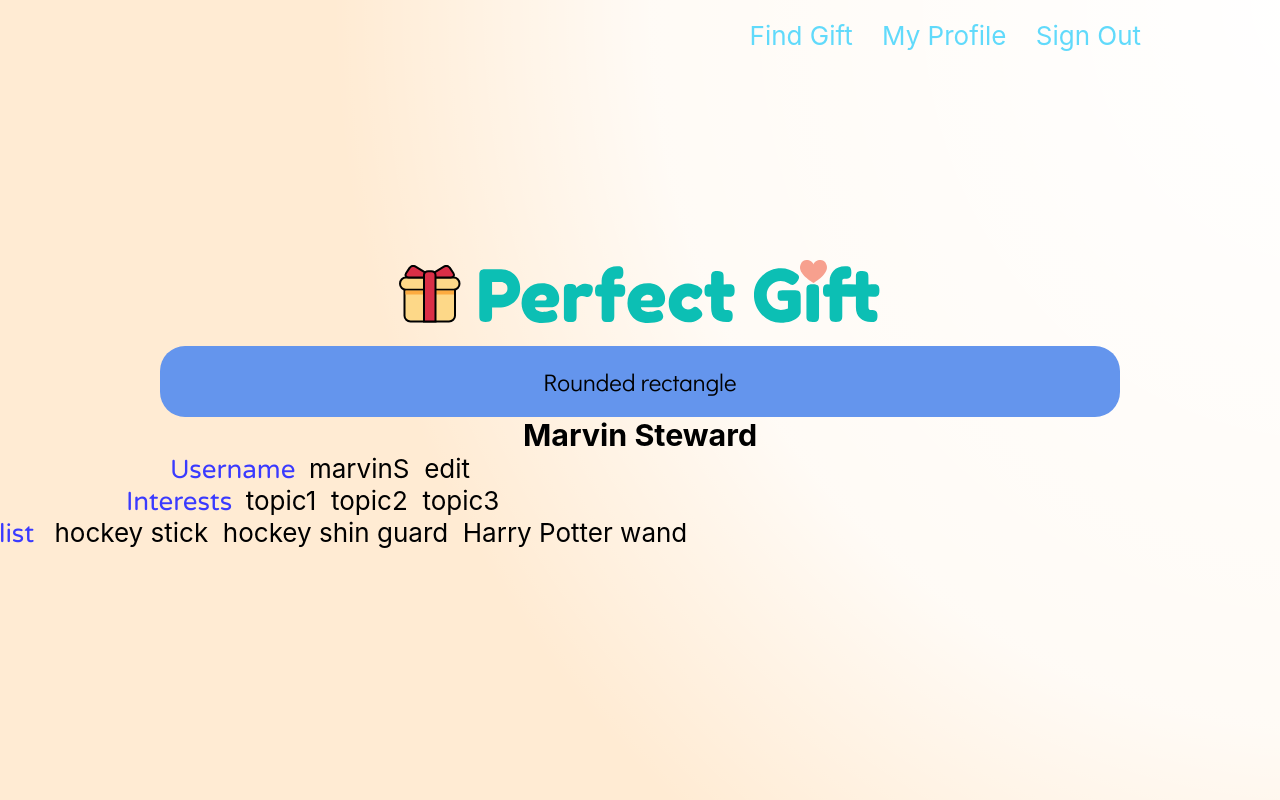
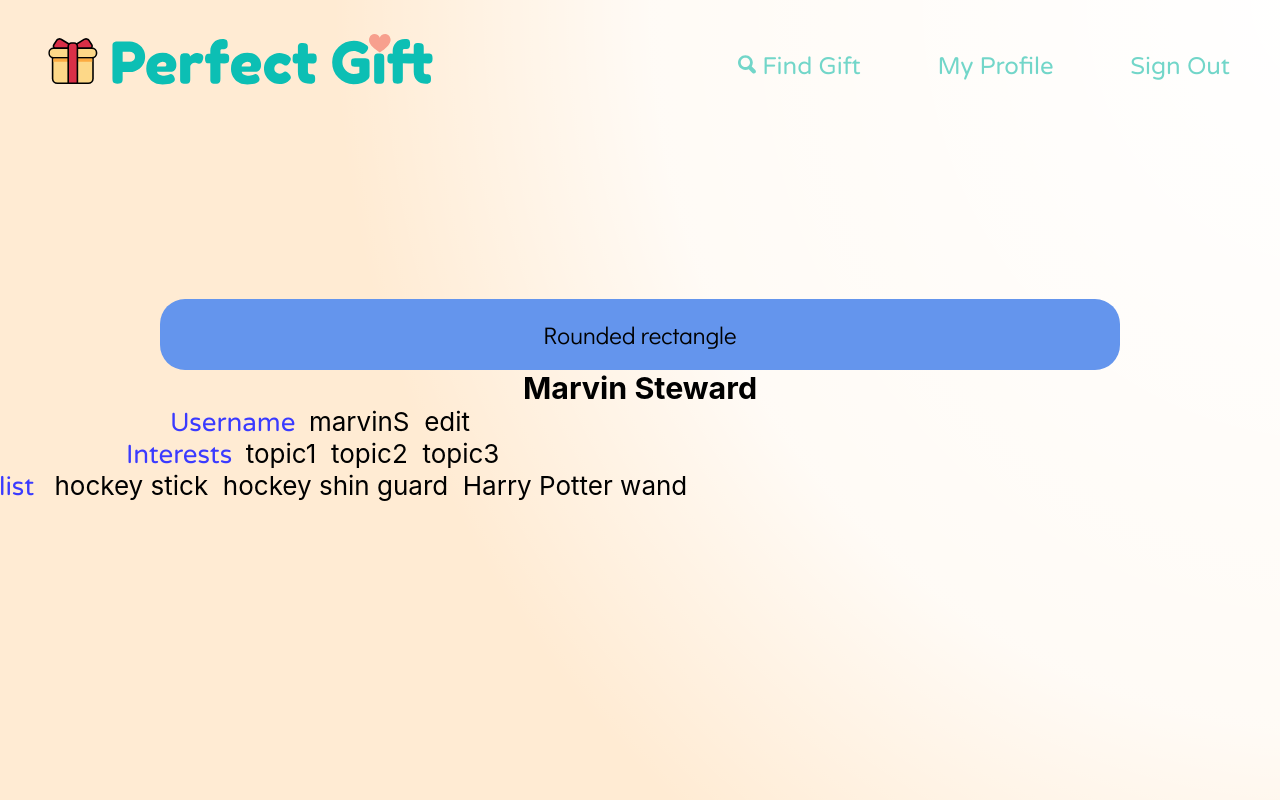
Before and after one commit to venuswku/perfect-gift, a React (Create React App) app: page /profile in a window 1280 px wide. Built offline with nearby package versions, Linux system fonts and the light colour scheme.

Commit message:
add home navbar to profile

```diff
--- a/src/pages/Profile.js
+++ b/src/pages/Profile.js
@@ -1,22 +1,13 @@
 import React from 'react';
-import { Link } from 'react-router-dom';
 import '../App.css';
 import './Profile.css';
-import PerfectGiftLogo from '../images/website_logo.svg';
-// import { ReactComponent as PerfectGiftLogo } from '../images/website_logo.svg';
-
+import Navbar from '../navigation/HomeNavbar/HomeNavbar';
 
 function Profile() {
     return (
         <div className="App">
+            <Navbar/>
             <div className="App-header">
-                <Link to="/"><img src={PerfectGiftLogo} alt="Logo" class='logo' /></Link>
-                {/* navigation bar */}
-                <div class='split right'>
-                    <div class="row Nav-link">Find Gift &nbsp; &nbsp;</div>
-                    <div class="row Nav-link">My Profile &nbsp; &nbsp;</div>
-                    <div class="row Nav-link">Sign Out &nbsp; &nbsp;</div>
-                </div>
                 {/* profile pic/header thing */}
                 {/* find a better profile pic thing. maybe actual image? */}
                 <p className='header-image'>Rounded rectangle</p>
```
